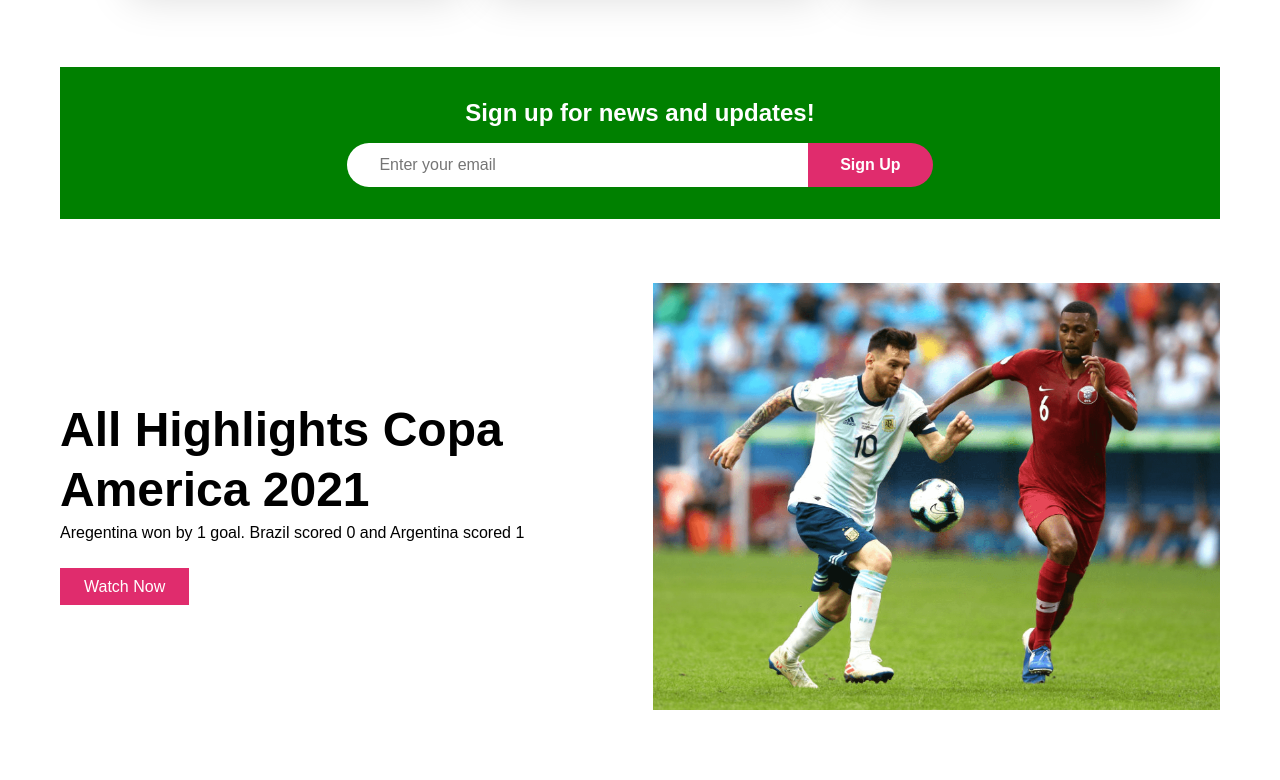
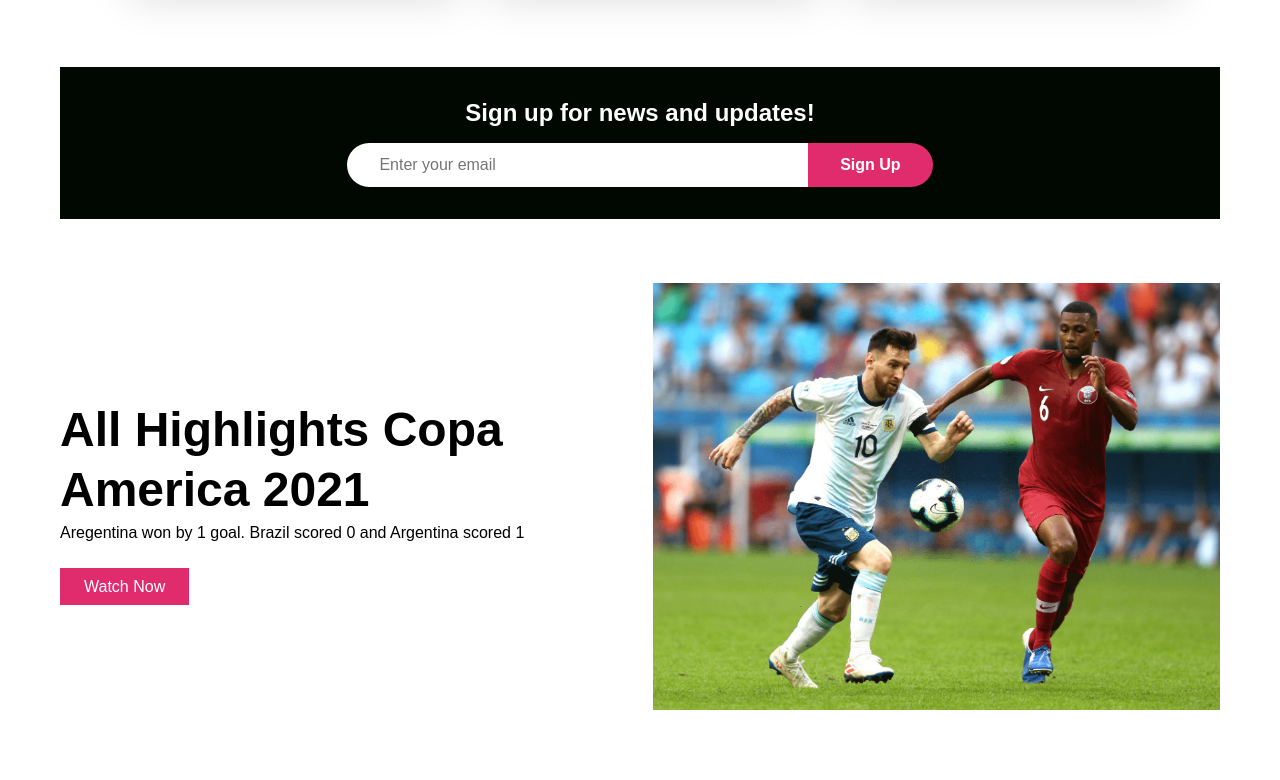
Before and after one commit to niloy-mandal/responsive-football-css3, a plain HTML site: page index.html in a window 1280 px wide. Shown: the part 2537-3317 px from the top of the page. Drawn offline with Linux system fonts and the light colour scheme.

Commit message:
resolved again

```diff
--- a/style.css
+++ b/style.css
@@ -158,7 +158,7 @@ p {
 /* Sign up part */
 
 .cta {
-  background-color: green;
+  background-color: rgb(1, 8, 1);
   padding: 2rem;
   text-align: center;
   color: #fff;
@@ -189,6 +189,11 @@ p {
   font-size: 1rem;
   border-radius: 0 4rem 4rem 0;
   cursor: pointer;
+  transition: all 0.5s ease;
+}
+.cta-capture button:hover {
+  background: #fff;
+  color: #e02c6d;
 }
 
 /* Footer Part */
```
